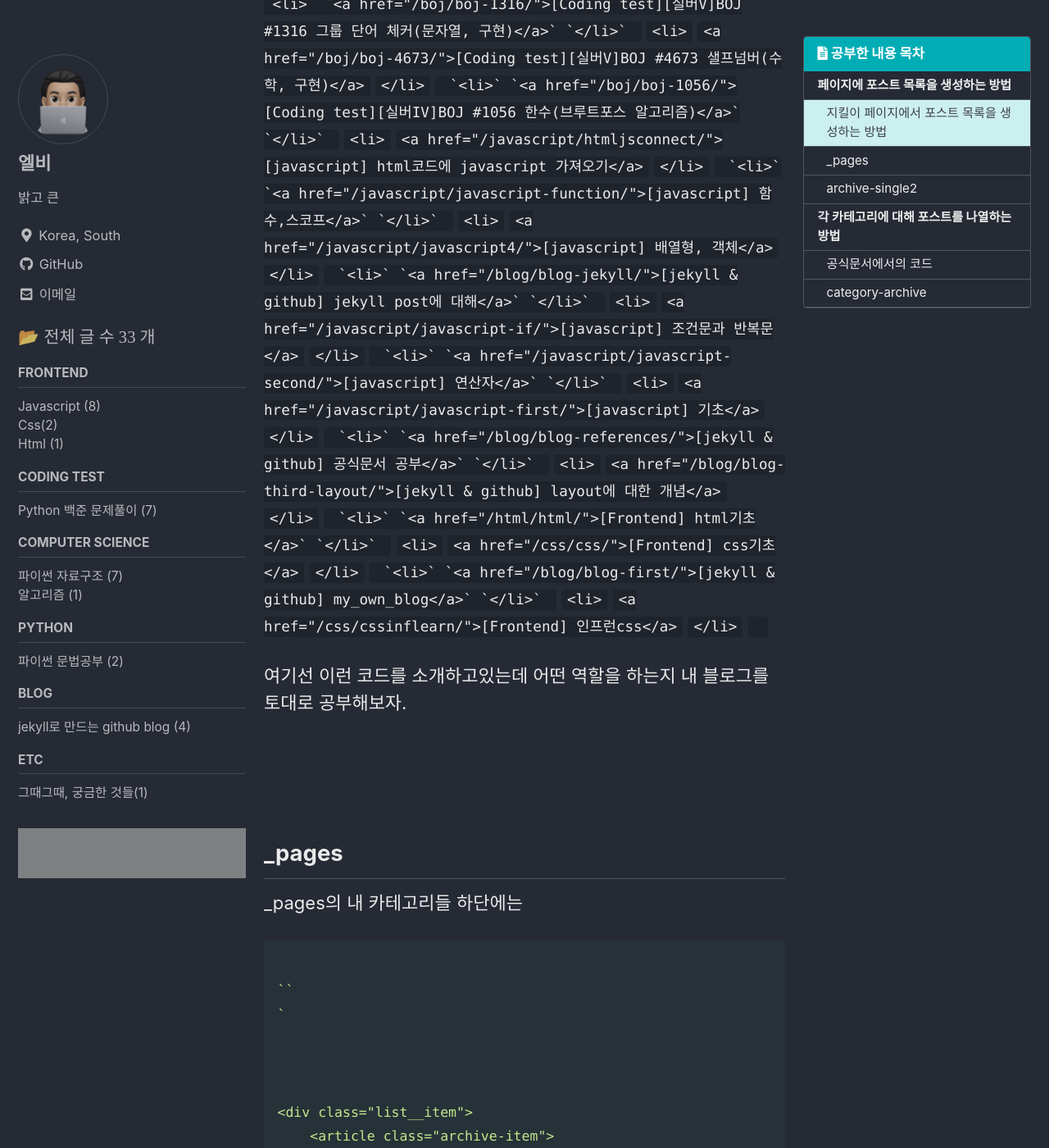
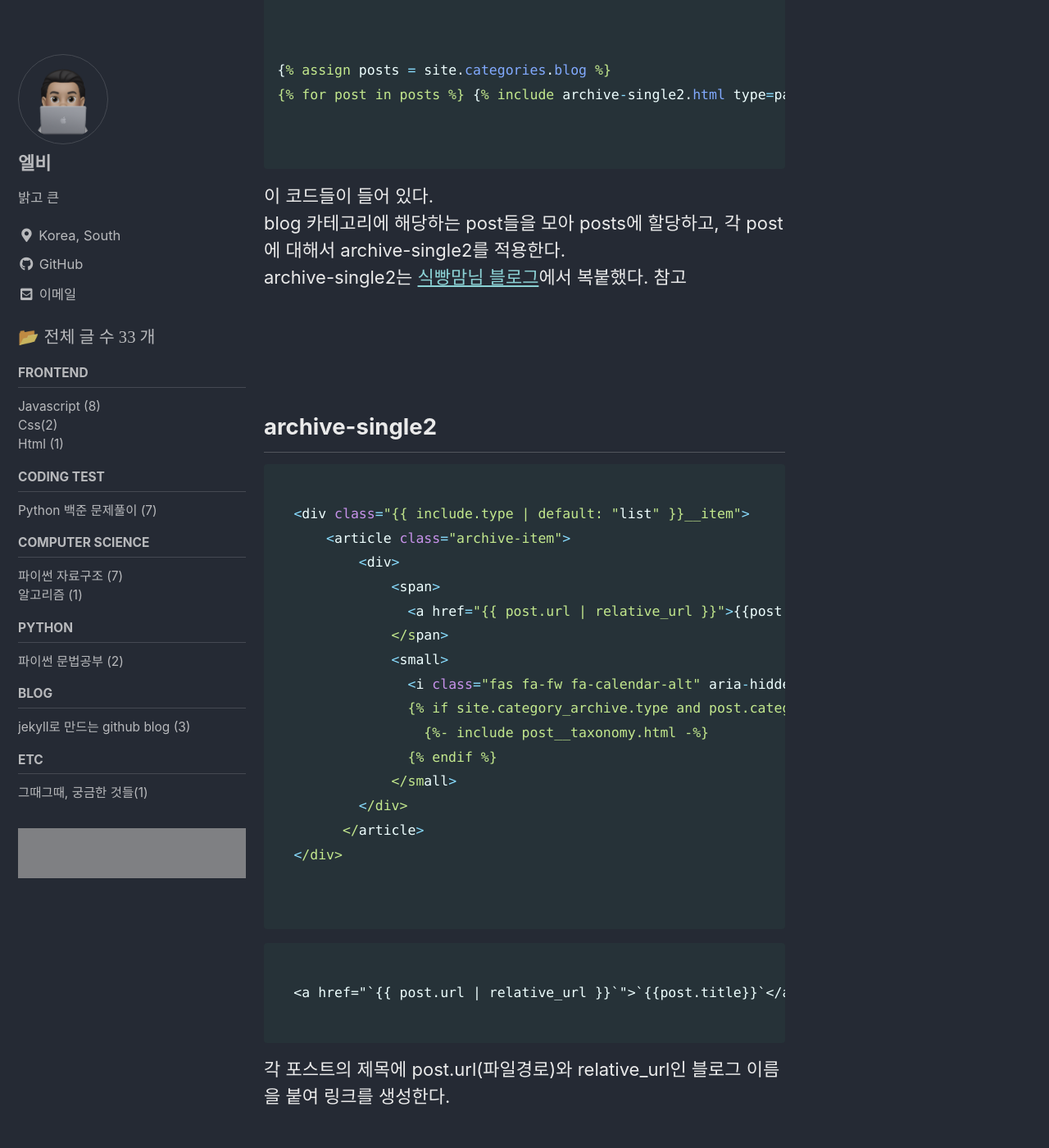
Before and after one commit to koreanddinghwan/koreanddinghwan.github.io, a Jekyll site: the page built from _posts/blog/2021-10-04-blog-jekyll.md, in a window 1280 px wide and 1400 px high, scrolled down 1447 px. Shown: the whole window at 82% size. Built offline with Jekyll 4.4.1, drawn with Linux system fonts in a browser that asks for light colours; cached includes are drawn as plain includes; comment, search, counter and statistics services are not loaded; some of the changed text lies outside the part shown; grey boxes are pictures that could not be loaded.

Commit message:
Update 2021-10-04-blog-jekyll.md

````diff
--- a/_posts/blog/2021-10-04-blog-jekyll.md
+++ b/_posts/blog/2021-10-04-blog-jekyll.md
@@ -1,4 +1,4 @@
----
+
 title:  "[jekyll & github] jekyll post에 대해"
 excerpt: "jekyll post"
 
@@ -23,13 +23,15 @@ last_modified_at: 2021-10-04
 [지킬의 포스트목록 표시 방법 소개](https://jekyllrb-ko.github.io/docs/posts/_)
 
 
-``
-    `{% for post in site.posts %}`
-      `<li>`
-        `<a href="{{ post.url }}">{{ post.title }}</a>`
-      `</li>`
-    `{% endfor %}`
-``
+```
+{% raw %}
+    {% for post in site.posts %}
+      <li>
+        <a href="{{ post.url }}">{{ post.title }}</a>
+      </li>
+    `% endfor %}
+{% endraw %}
+```
 
 여기선 이런 코드를 소개하고있는데 어떤 역할을 하는지 내 블로그를 토대로 공부해보자.
 
@@ -42,8 +44,11 @@ _pages의 내 카테고리들 하단에는
 
 ```ruby
 
-`{% assign posts = site.categories.blog %}`
-`{% for post in posts %} {% include archive-single2.html type=page.entries_layout %} {% endfor %}`
+{% raw %}
+{% assign posts = site.categories.blog %}
+{% for post in posts %} {% include archive-single2.html type=page.entries_layout %} {% endfor %}
+{% endraw %}
+
 ```
 
 이 코드들이 들어 있다.
@@ -55,8 +60,9 @@ archive-single2는 [식빵맘님 블로그](https://ansohxxn.github.io/blog/jeky
 ## archive-single2
 
 ```ruby
-  `<div class="{{ include.type | default: "list" }}__item">`
-      `<article class="archive-item">
+{% raw %}
+  <div class="{{ include.type | default: "list" }}__item">
+      <article class="archive-item">
           <div>
               <span>
                 <a href="{{ post.url | relative_url }}">{{post.title}}</a>
@@ -70,11 +76,15 @@ archive-single2는 [식빵맘님 블로그](https://ansohxxn.github.io/blog/jeky
           </div>
         </article>
   </div>
+{% endraw %}
+
 ```
 
 
 ```
+{% raw %}
   <a href="`{{ post.url | relative_url }}`">`{{post.title}}`</a>
+{% endraw %}
 ```
 
 각 포스트의 제목에 post.url(파일경로)와 relative_url인 블로그 이름을 붙여 링크를 생성한다.
@@ -103,6 +113,7 @@ post의 파일 경로가 blog/blog-references.md라면
 지킬 공식문서에서는 각 카테고리에 대해 포스트를 나열하는 방법에 대해 이렇게 표현한다.
 
 ```ruby
+{% raw %}
 {% for category in site.categories %}
   <h3>{{ category[0] }}</h3>
   <ul>
@@ -111,6 +122,7 @@ post의 파일 경로가 blog/blog-references.md라면
     {% endfor %}
   </ul>
 {% endfor %}
+{% endraw %}
 ```
 
 ## category-archive
@@ -130,6 +142,8 @@ _pages에 category-archive라는 페이지를 만들었는데, 이 페이지는
 홈페이지에서 category를 클릭하면 각 카테고리별로 글을 나열한 페이지가 나온다. 이에 대한 코드는
 
 ```liquid
+
+{% raw %}
   {% for i in (1..categories_max) reversed %}
     {% for category in site.categories %}
       {% if category[1].size == i %}
@@ -157,6 +171,7 @@ _pages에 category-archive라는 페이지를 만들었는데, 이 페이지는
       {% endif %}
     {% endfor %}
   {% endfor %}
+{% endraw %}
 ```
 
 이렇게 저장되어있다.
````
